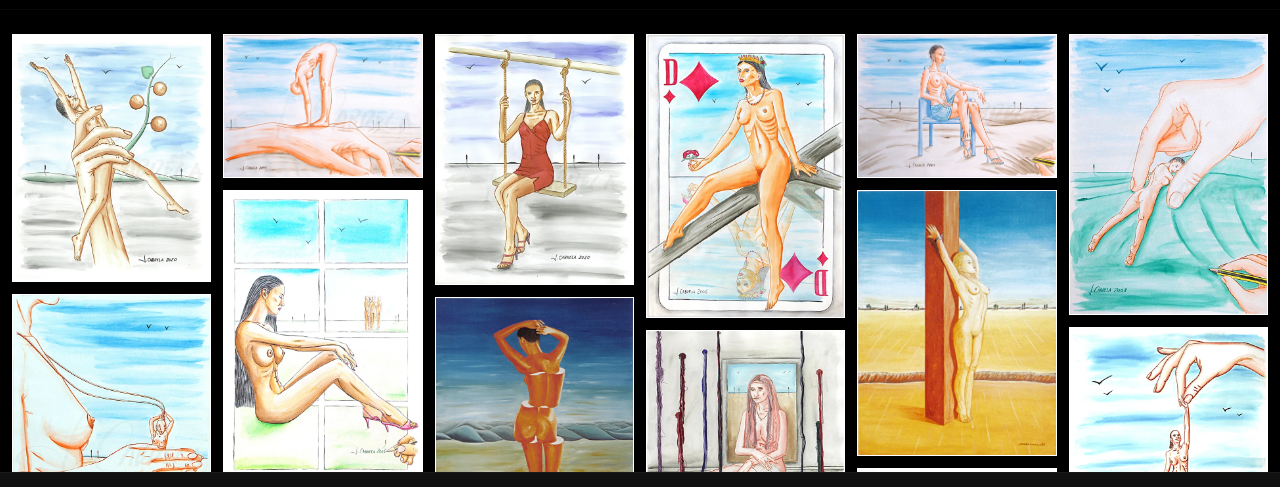
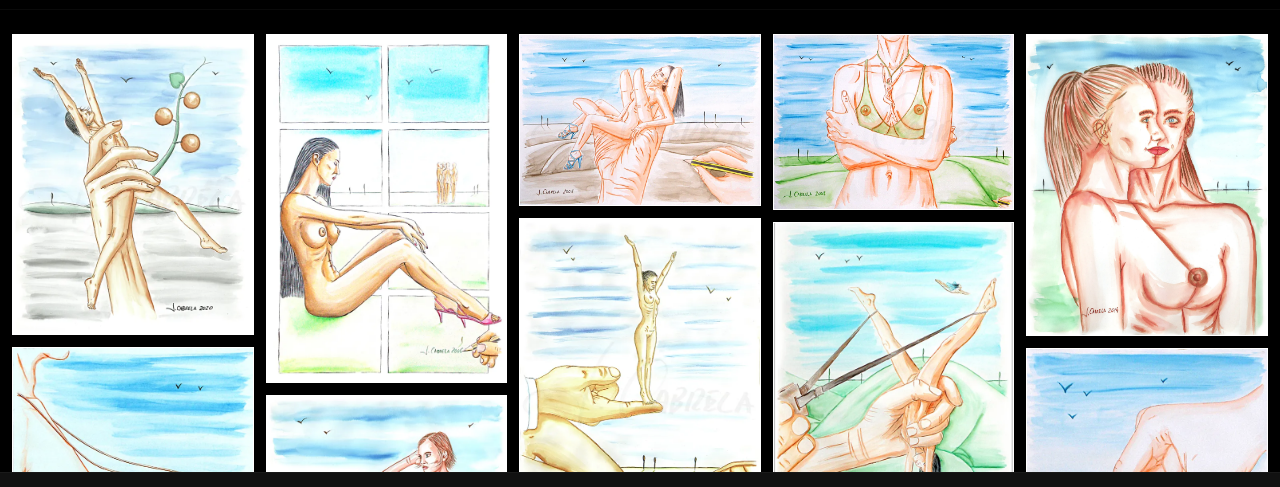
Before and after one commit to Jomaro34/Jomaro-Cabrela-A-Mulher, a plain HTML site: page index.html in a window 1280 px wide. Shown: the part 93-580 px from the top of the page. Drawn offline with Linux system fonts and the light colour scheme.

Commit message:
Update index.html

```diff
--- a/index.html
+++ b/index.html
@@ -58,7 +58,7 @@
     /* Galeria estilo masonry */
     .gallery {
       flex: 1;
-      column-width: 180px;   /* miniaturas ~50% menores (meio termo) */
+      column-width: 200px;   /* miniaturas ~50% menores (meio termo) */
       column-gap: 12px;
       padding: 12px;
       max-width: 1400px;
```
